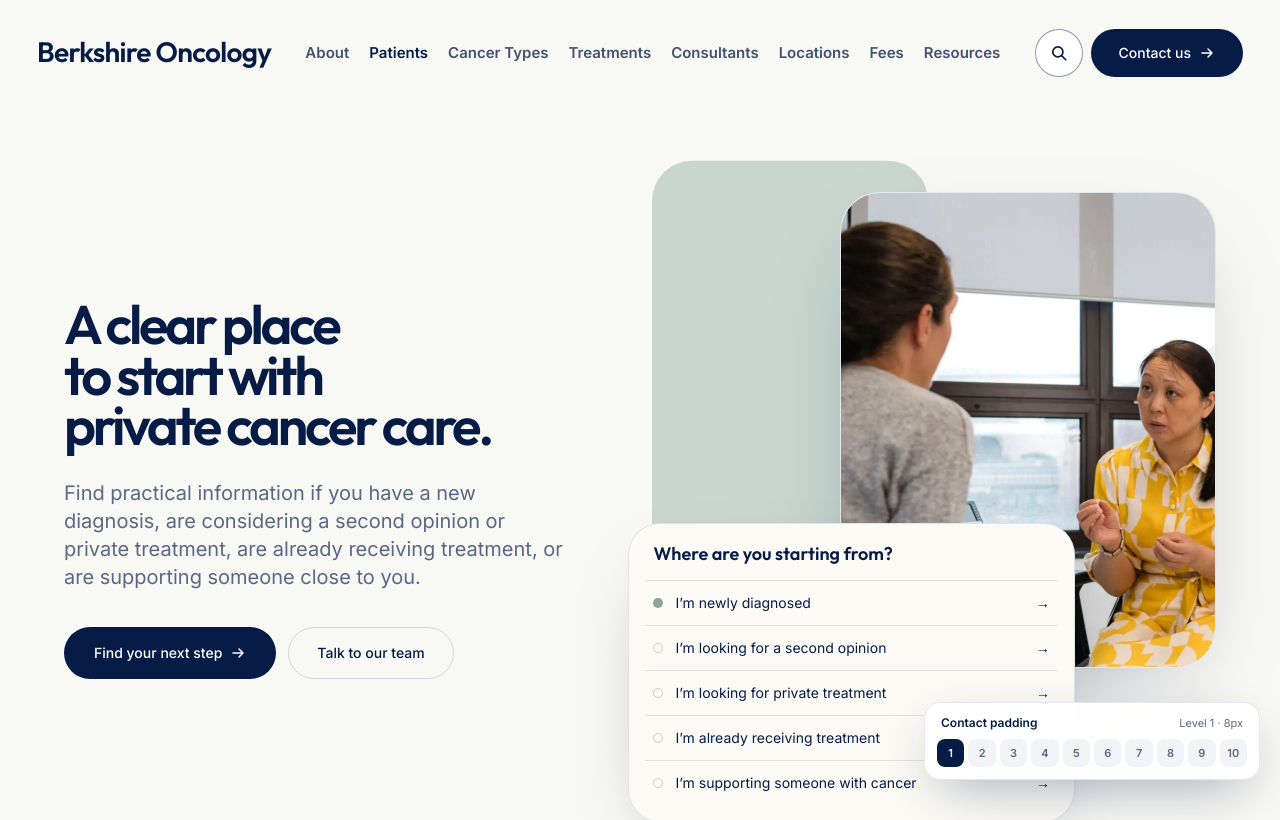
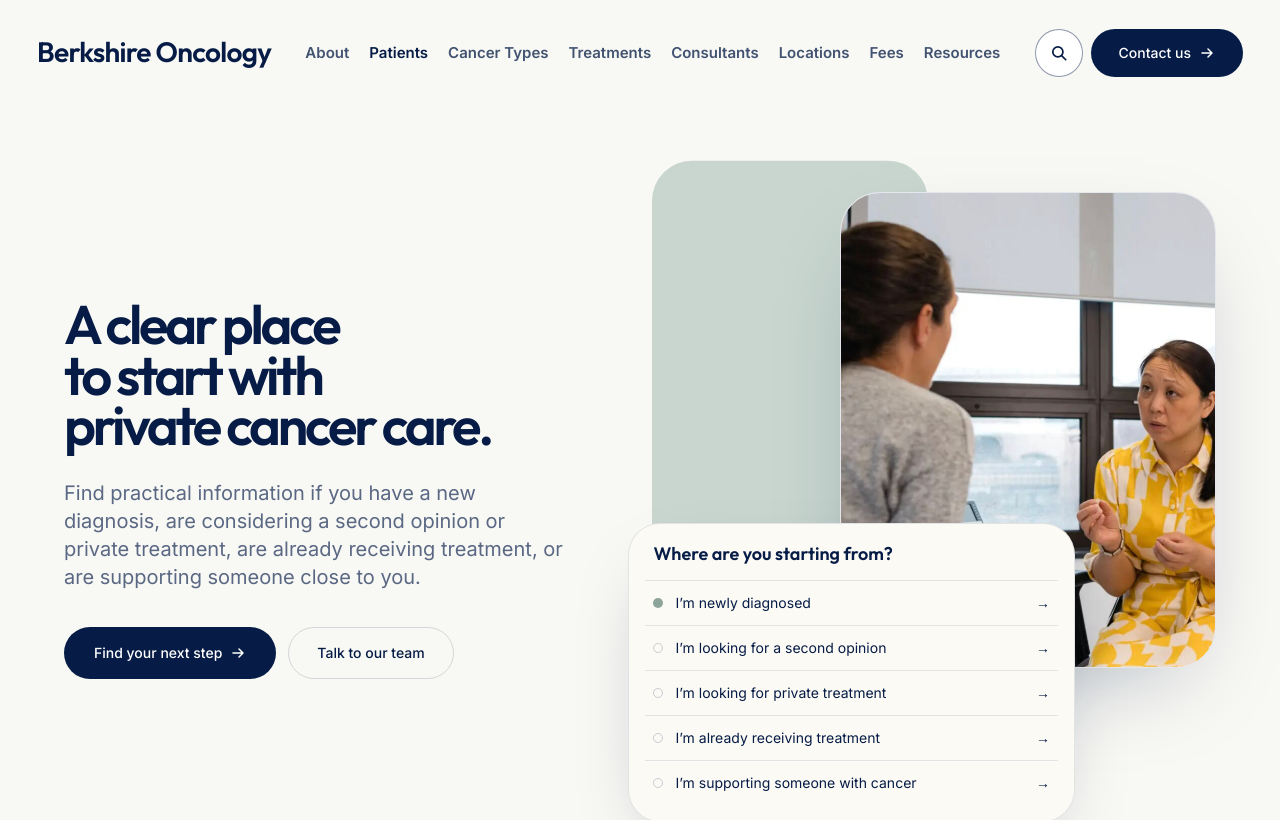
Before and after one commit to dordinator/berkshire-oncology-v2, a Next.js app: page /patients in a window 1280 px wide. Shown: the top 820 px of the page. Built offline with nearby package versions, Linux system fonts and the light colour scheme.

Commit message:
Set Patients contact spacing

```diff
--- a/src/app/patients/page.tsx
+++ b/src/app/patients/page.tsx
@@ -6,7 +6,6 @@ import Button from "@/components/ui/Button";
 import Reveal from "@/components/ui/Reveal";
 import PatientsHero from "@/components/sections/patients/PatientsHero";
 import PatientPathwayScroll from "@/components/sections/patients/PatientPathwayScroll";
-import PatientContactPaddingPreview from "@/components/sections/patients/PatientContactPaddingPreview";
 // The scroll choreography built for /resources — markup-free and generic, it
 // wires whatever data-fx hooks it finds. Mounted here WITHOUT IntensityStage,
 // so it runs at its default level 2 "Flowing": everything scrubbed, nothing
@@ -429,7 +428,10 @@ export default function PatientsPage() {
         </div>
       </section>
 
-      <PatientContactPaddingPreview>
+      <section
+        id="contact-next-step"
+        className="flex scroll-mt-24 items-center bg-ink py-12 text-white"
+      >
         <div className="container-wide w-full">
           <div className="grid gap-12 lg:grid-cols-[minmax(0,0.95fr)_minmax(25rem,0.72fr)] lg:items-center lg:gap-[7vw]">
             <Reveal>
@@ -476,7 +478,7 @@ export default function PatientsPage() {
             </Reveal>
           </div>
         </div>
-      </PatientContactPaddingPreview>
+      </section>
     </>
   );
 }
--- a/src/components/Footer.tsx
+++ b/src/components/Footer.tsx
@@ -1,6 +1,7 @@
 "use client";
 
 import Link from "next/link";
+import { usePathname } from "next/navigation";
 import BrandLogo from "./site/BrandLogo";
 import { site, policyLinks } from "@/content/site";
 import { navSections } from "@/content/navigation";
@@ -20,11 +21,17 @@ function tel(n: string) {
 export default function Footer() {
   const year = new Date().getFullYear();
   const c = site.contact;
+  const pathname = usePathname();
+  const followsPatientsContact = pathname === "/patients";
 
   return (
     <footer className="relative overflow-hidden bg-ink text-white">
       <div className="pointer-events-none absolute -bottom-40 left-1/2 h-[480px] w-[120%] -translate-x-1/2 rounded-[50%] bg-gradient-to-t from-accent/25 via-lilac/10 to-transparent blur-3xl" />
-      <div className="container-wide relative py-20 md:py-28">
+      <div
+        className={`container-wide relative ${
+          followsPatientsContact ? "pb-20 pt-0 md:pb-28" : "py-20 md:py-28"
+        }`}
+      >
         {/* Five blocks now the link list is split in two, so the grid steps up
             gradually — one column on a phone, two, three, then all five once
             there is room for the contact pill to sit on a single line. */}
--- a/src/components/sections/patients/PatientContactPaddingPreview.tsx
+++ /dev/null
@@ -1,72 +0,0 @@
-"use client";
-
-import { type ReactNode, useEffect, useState } from "react";
-
-const levels = [8, 16, 24, 32, 40, 48, 56, 64, 72, 80] as const;
-const storageKey = "berkshire-oncology:patients-contact-padding";
-const defaultLevel = 7;
-
-export default function PatientContactPaddingPreview({
-  children,
-}: {
-  children: ReactNode;
-}) {
-  const [selected, setSelected] = useState(defaultLevel);
-  const padding = levels[selected];
-
-  useEffect(() => {
-    const saved = Number(window.localStorage.getItem(storageKey));
-    if (Number.isInteger(saved) && saved >= 0 && saved < levels.length) {
-      setSelected(saved);
-    }
-  }, []);
-
-  const choose = (index: number) => {
-    setSelected(index);
-    window.localStorage.setItem(storageKey, String(index));
-  };
-
-  return (
-    <>
-      <section
-        id="contact-next-step"
-        className="flex scroll-mt-24 items-center bg-ink text-white"
-        style={{ paddingBlock: `${padding}px` }}
-      >
-        {children}
-      </section>
-
-      {process.env.NODE_ENV === "development" && (
-        <aside
-          aria-label="Contact section padding preview"
-          className="fixed bottom-5 right-4 z-[120] w-[min(21rem,calc(100vw-2rem))] rounded-2xl border border-ink/10 bg-white/95 p-3 text-ink shadow-[0_18px_55px_-18px_rgba(6,28,70,0.45)] backdrop-blur-md sm:right-5"
-        >
-          <div className="flex items-baseline justify-between gap-3 px-1">
-            <p className="text-xs font-semibold">Contact padding</p>
-            <output className="text-[11px] text-ink-muted">
-              Level {selected + 1} · {padding}px
-            </output>
-          </div>
-          <div className="mt-2 grid grid-cols-10 gap-1">
-            {levels.map((value, index) => (
-              <button
-                key={value}
-                type="button"
-                aria-label={`Set contact section padding to level ${index + 1}, ${value} pixels`}
-                aria-pressed={selected === index}
-                onClick={() => choose(index)}
-                className={`flex h-7 items-center justify-center rounded-lg text-[11px] font-semibold transition-colors ${
-                  selected === index
-                    ? "bg-ink text-white"
-                    : "bg-ink/[0.05] text-ink-muted hover:bg-ink/10 hover:text-ink"
-                }`}
-              >
-                {index + 1}
-              </button>
-            ))}
-          </div>
-        </aside>
-      )}
-    </>
-  );
-}
```
